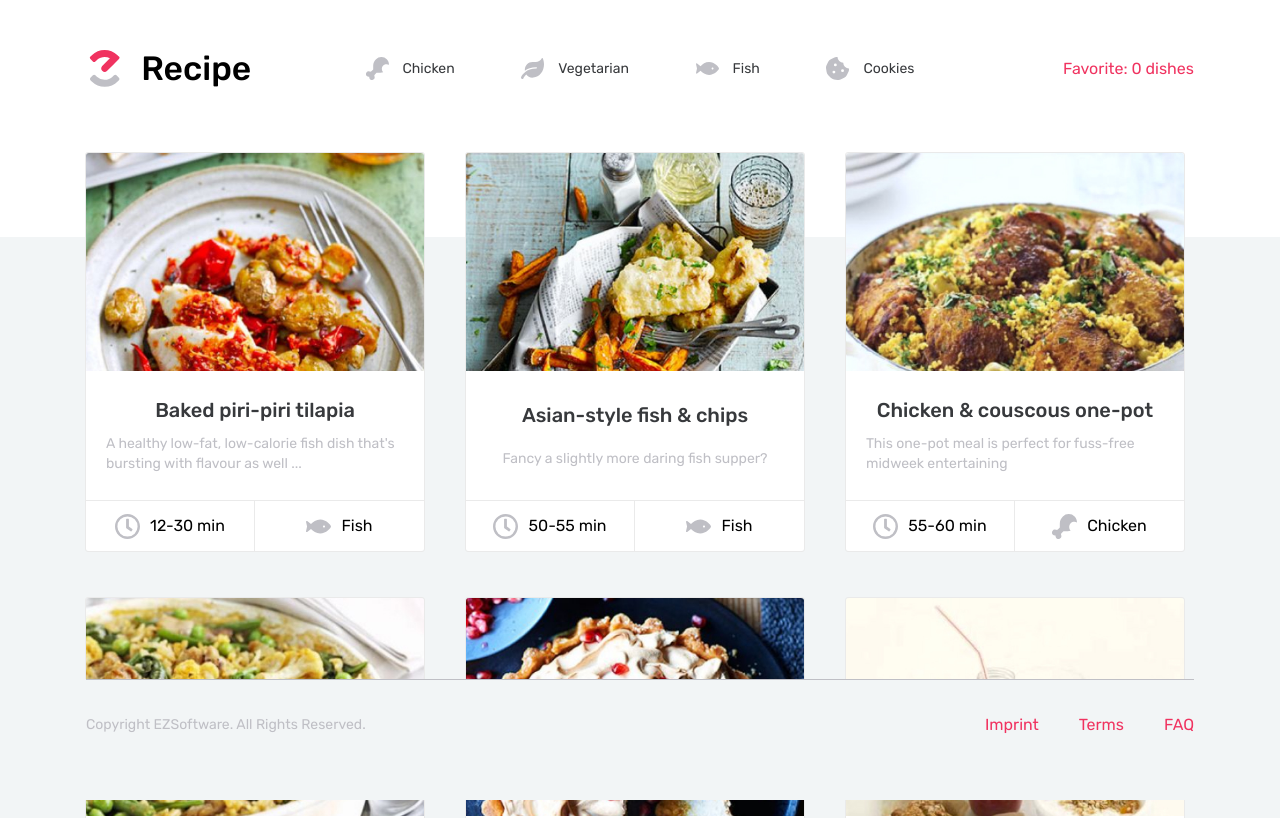
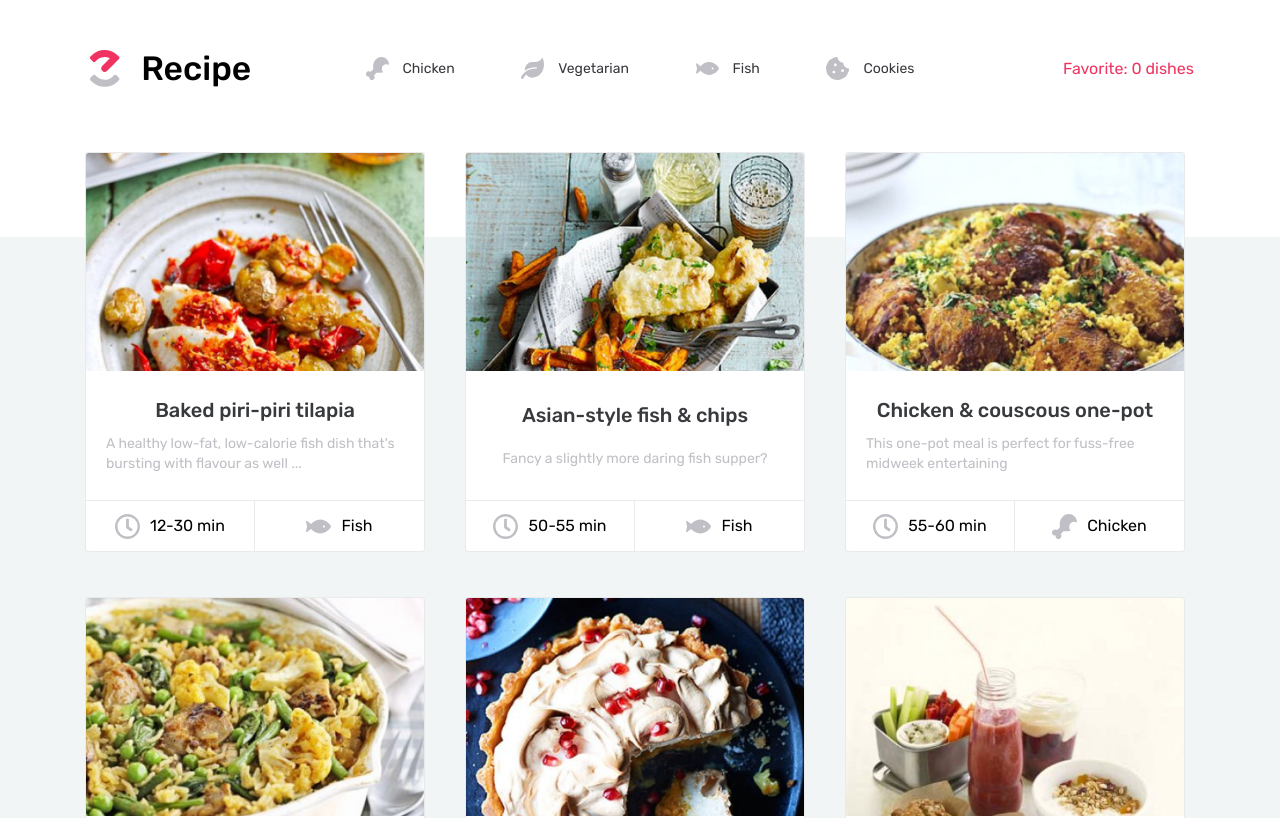
Before and after one commit to YuraKolesnikov/ez-recipe, a Vue app: page / in a window 1280 px wide. Shown: the top 818 px of the page. Built offline with nearby package versions, Linux system fonts and the light colour scheme.

Commit message:
Fixed footer done

```diff
--- a/src/assets/scss/_footer.scss
+++ b/src/assets/scss/_footer.scss
@@ -1,8 +1,5 @@
 .footer {
   background: $background;
-  position: fixed;
-  bottom: 0;
-  width: 100%;
   &__main {
     padding: 20px 1px 50px;
     margin: 0 -15px;
--- a/src/assets/scss/_nav.scss
+++ b/src/assets/scss/_nav.scss
@@ -91,7 +91,7 @@
 .favorites-modal {
   position: absolute;
   z-index: 1000;
-  top: 15px;
+  top: 20px;
   right: 0;
   background-color: #fff;
 
--- a/src/assets/scss/main.scss
+++ b/src/assets/scss/main.scss
@@ -15,6 +15,9 @@ html * { font-family: 'Rubik' }
 
 .wrapper {
   position: relative;
+  min-height: 100vh;
+  display: flex;
+  flex-direction: column;
 }
 
 .icon {
```
